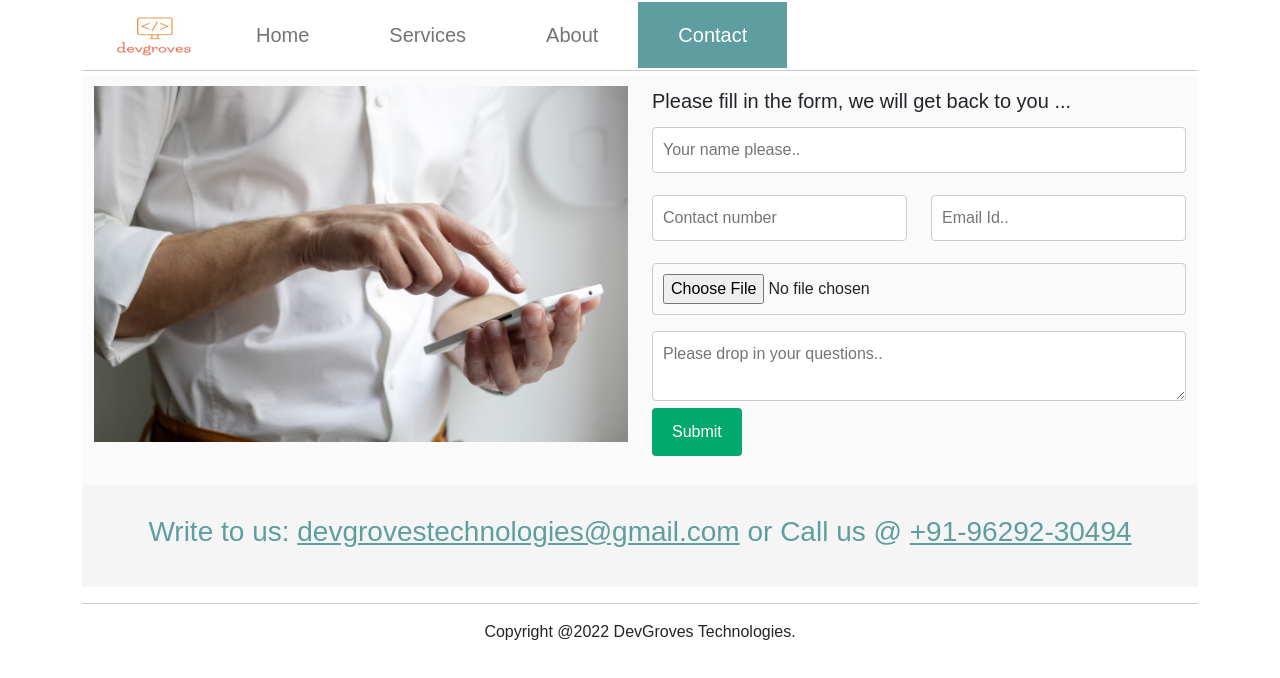
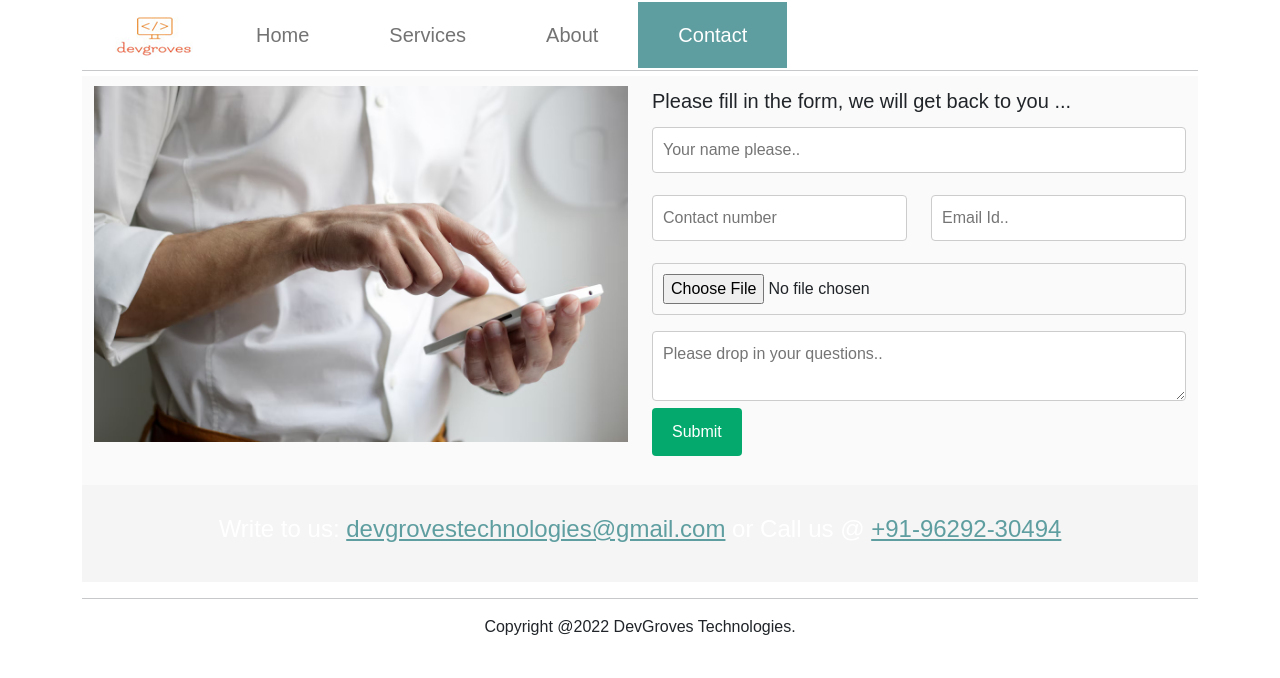
Before and after one commit to devgroves/consultingtemplatebynextjs, a Next.js app: page /contact in a window 1280 px wide. Shown: the top 678 px of the page. Built offline with nearby package versions, Linux system fonts and the light colour scheme.

Commit message:
trying to disable next js configuration

```diff
--- a/next.config.js
+++ b/next.config.js
@@ -1,6 +1,7 @@
 /** @type {import('next').NextConfig} */
 const nextConfig = {
   reactStrictMode: true,
+  swcMinify: false,
   images: {
     domains: ["github.com", "raw.githubusercontent.com"],
   },
--- a/pages/contact.jsx
+++ b/pages/contact.jsx
@@ -144,10 +144,10 @@ export default function Contact() {
         <div className="contact-col-details">
           <div className="center">
             <div md={6} sm={12} className="contact-col">
-              <h3>
+              <h4>
                 Write to us: <a href="mailto:devgrovestechnologies@gmail.com">devgrovestechnologies@gmail.com</a> {' '}
                 or Call us @ <a href="tel:+919629230494">+91-96292-30494</a>
-              </h3>
+              </h4>
             </div>
           </div>
         </div>
```
